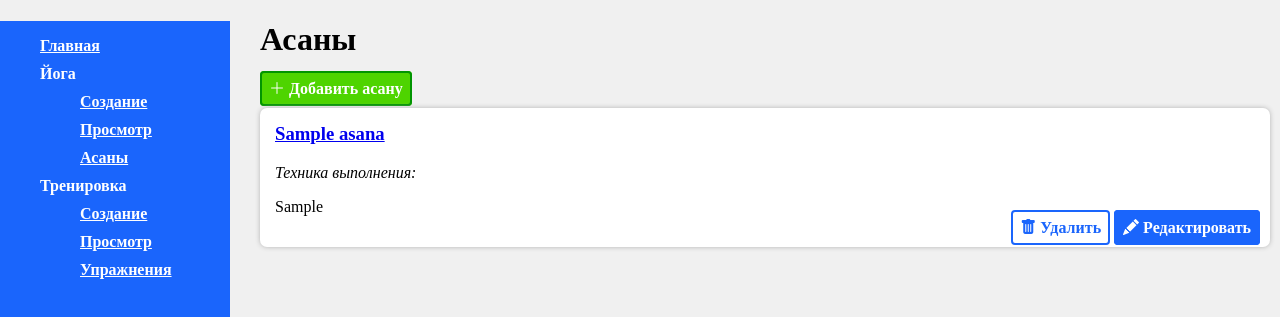
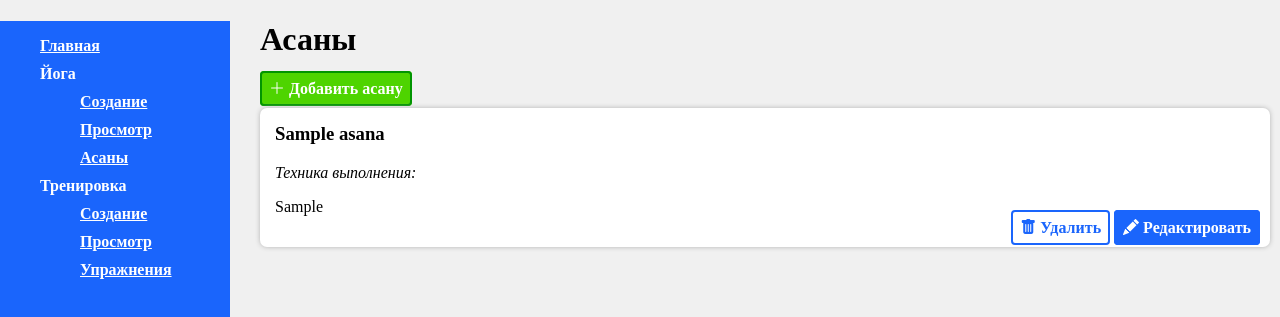
Before and after one commit to mika-akopyan/training_diary, a Django app: template website/diary_training_sessions/yoga/templates/yoga/asanas_list.html in a window 1280 px wide. Shown: the top 317 px of the page. Run offline with Django 5.2, Linux system fonts and the light colour scheme; the template is opened without the code that fills it: most values are stand-ins (such as "Sample title", 1, 10 or a date in 2020).

Commit message:
style: Stylize the name of an object on the list page

```diff
--- a/website/diary_training_sessions/workout/static/base/css/objects_list.css
+++ b/website/diary_training_sessions/workout/static/base/css/objects_list.css
@@ -23,6 +23,17 @@ p {
 .object__name {
     /* Расположение */
     margin-top: 0px;
+}
+
+/* Внешний вид при различных состояниях */
+.object__name-link {
+    /* Внешний вид */
+    color: black;
+    text-decoration: none;
+}
+
+.object__name-link:hover {
+    text-decoration: underline;
 }
 
 /* КОНТЕЙНЕР С ОПИСАНИЕМ ОБЪЕКТА */
--- a/website/diary_training_sessions/workout/templates/workout/exercises_list.html
+++ b/website/diary_training_sessions/workout/templates/workout/exercises_list.html
@@ -16,7 +16,7 @@
     {% comment %} Отображение упражнений и доп информации о них {% endcomment %}
     {% for exercise in exercises %}
         <div class="exercise object">
-            <h3 class='exercise__name object__name'><a href="{{ exercise.get_absolute_url }}">{{ exercise.exercise }}</a></h3>
+            <h3 class='exercise__name object__name'><a class='object__name-link' href="{{ exercise.get_absolute_url }}">{{ exercise.exercise }}</a></h3>
             <p><em>Техника выполнения:</em></p>
             {% if not exercise.technique_execution %}
                 <p class='exercise__technique-execution object__technique-execution'>Отсутствует техника выполнения.</p>
--- a/website/diary_training_sessions/yoga/templates/yoga/asanas_list.html
+++ b/website/diary_training_sessions/yoga/templates/yoga/asanas_list.html
@@ -16,7 +16,7 @@
     {% comment %} Отображение асан и доп информации о них {% endcomment %}
     {% for asana in asanas %}
         <div class="asana object">
-            <h3 class='asana__name object__name'><a href="{{ asana.get_absolute_url }}">{{ asana.asana }}</a></h3>
+            <h3 class='asana__name object__name'><a class='object__name-link' href="{{ asana.get_absolute_url }}">{{ asana.asana }}</a></h3>
             <p><em>Техника выполнения:</em></p>
             {% if not asana.technique_execution %}
                 <p class='asana__technique-execution object__technique-execution'>Отсутствует техника выполнения.</p>
```
